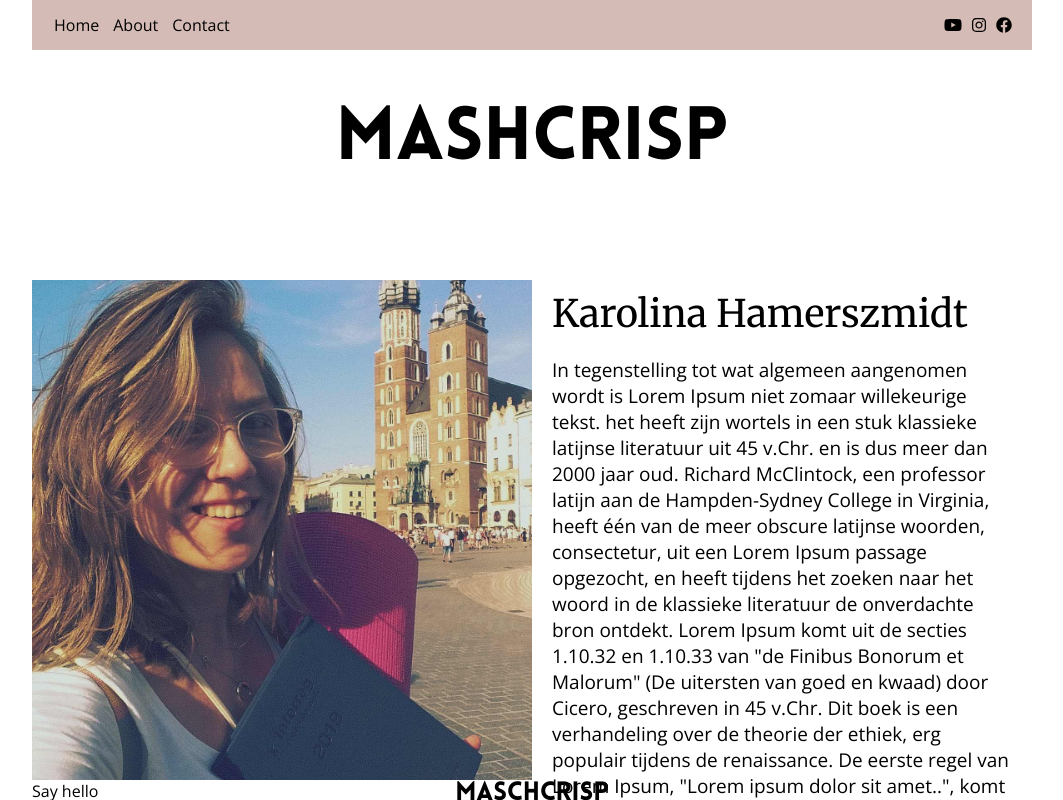
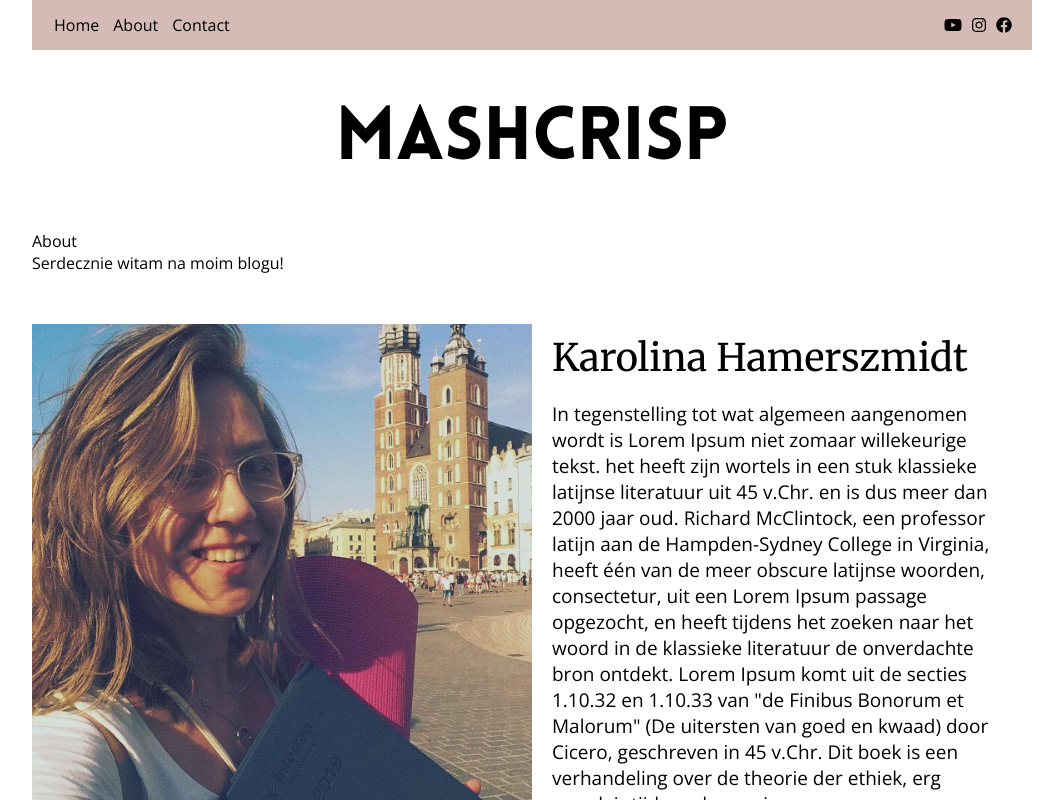
Before and after one commit to karolinahamerszmidt/karolina-blog, a React (Create React App) app: page / in a window 1280 px wide. Both pictures are taken after a click on the element "About". Shown: the top 800 px of the page, without its empty margins (108-1171 px from the left). Built offline with nearby package versions, Linux system fonts and the light colour scheme.

Commit message:
About me

```diff
--- a/src/App.js
+++ b/src/App.js
@@ -15,6 +15,9 @@ import karolina from "./karolina_aboutme_small.jpg";
 import biuro from "./biuro_small.jpg";
 import bed from "./bed_small.jpg";
 import { PersonalSkills } from "./PersonalSkills";
+import uroda from "./uroda.jpg";
+import travel from "./travel.jpg";
+import lifestale from "./lifestale.jpg";
 
 const Post = ({ tytul, data, zdjecie, onClick }) => (
   <div onClick={onClick} className="post">
@@ -65,6 +68,14 @@ function App() {
       </div>
 
       <div className="logoBaner">MASHCRISP</div>
+      {strona === "aboutMe" ? (
+        <div className="aboutMe__banerTekstAbout">About</div>
+      ) : null}
+      {strona === "aboutMe" ? (
+        <div className="aboutMe__banerTekst">
+          Serdecznie witam na moim blogu!{" "}
+        </div>
+      ) : null}
       {strona !== "aboutMe" ? (
         <div className="baner">
           <img src={baner} className="banerImage" />
@@ -165,9 +176,7 @@ function App() {
                 komt uit de secties 1.10.32 en 1.10.33 van "de Finibus Bonorum
                 et Malorum" (De uitersten van goed en kwaad) door Cicero,
                 geschreven in 45 v.Chr. Dit boek is een verhandeling over de
-                theorie der ethiek, erg populair tijdens de renaissance. De
-                eerste regel van Lorem Ipsum, "Lorem ipsum dolor sit amet..",
-                komt uit een zin in sectie 1.10.32.
+                theorie der ethiek, erg populair tijdens de renaissance.
               </div>
             </div>
           </div>
@@ -218,6 +227,23 @@ function App() {
         </div>
       ) : null}
 
+      {strona === "aboutMe" ? (
+        <div className="aboutMe__banerBottom">
+          <div className="aboutMe__banerBottomObrazek">
+            <img src={uroda} className="aboutMe__banerBottomObrazekObrazek" />
+          </div>
+          <div className="aboutMe__banerBottomObrazek">
+            <img src={travel} className="aboutMe__banerBottomObrazekObrazek" />
+          </div>
+          <div className="aboutMe__banerBottomObrazek">
+            <img
+              src={lifestale}
+              className="aboutMe__banerBottomObrazekObrazek"
+            />
+          </div>
+        </div>
+      ) : null}
+
       <div className="bottomText">
         <div className="bottomTextKolumnaL">
           <div className="bottomText_sayHello"> Say hello</div>
```
